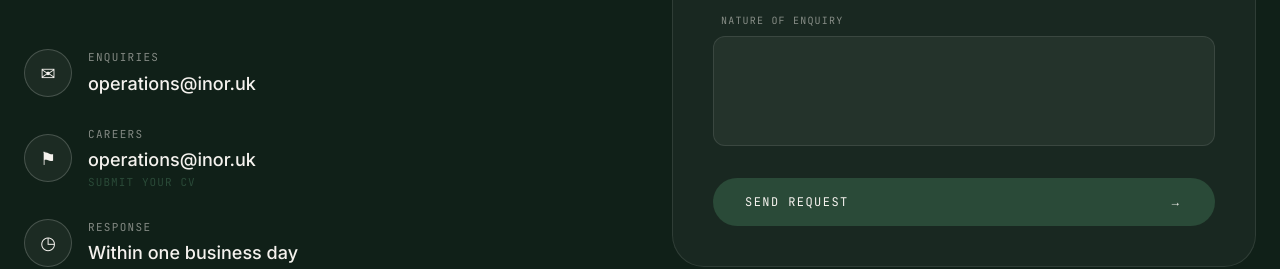
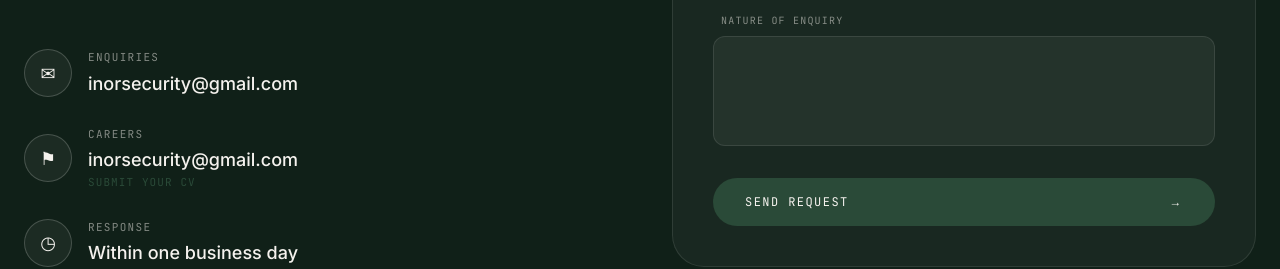
Before and after one commit to arielmikandji-del/INOR-WEBSITE, a Next.js app: page / in a window 1280 px wide. Shown: the part 10862-11131 px from the top of the page. Built offline with nearby package versions, Linux system fonts and the light colour scheme; a web font is replaced by a local one.

Commit message:
Update enquiries and careers email to inorsecurity@gmail.com

```diff
--- a/src/components/site/cinematic-contact.tsx
+++ b/src/components/site/cinematic-contact.tsx
@@ -18,14 +18,14 @@ const CONTACT_METHODS: {
   {
     icon: "✉",
     label: "Enquiries",
-    value: "operations@inor.uk",
-    href: "mailto:operations@inor.uk",
+    value: "inorsecurity@gmail.com",
+    href: "mailto:inorsecurity@gmail.com",
   },
   {
     icon: "⚑",
     label: "Careers",
-    value: "operations@inor.uk",
-    href: "mailto:operations@inor.uk?subject=Careers%20Application",
+    value: "inorsecurity@gmail.com",
+    href: "mailto:inorsecurity@gmail.com?subject=Careers%20Application",
     note: "Submit your CV",
   },
   { icon: "◷", label: "Response", value: "Within one business day" },
```
